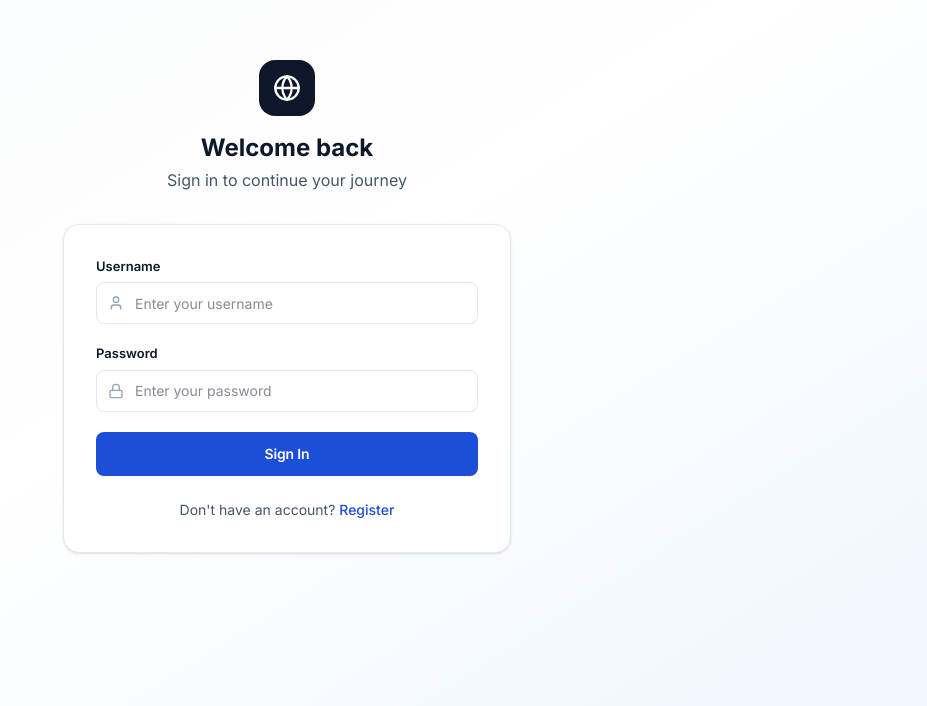
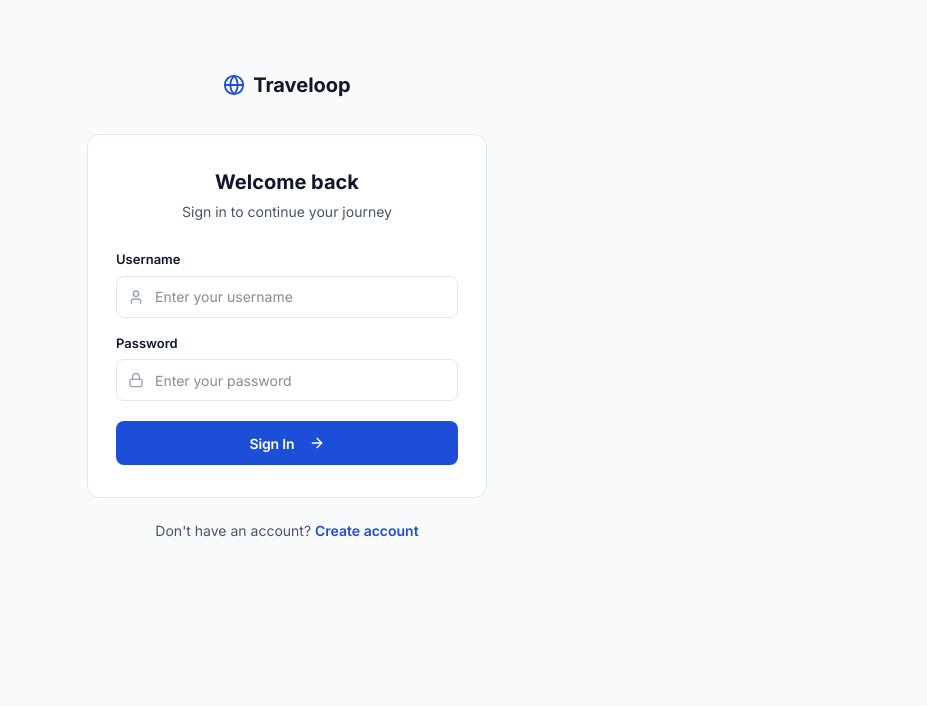
Before and after one commit to Me-coder2024/Travelloop_OdooXPu, a Next.js app in the folder frontend/: page /login in a window 1280 px wide. Shown: the part 158-864 px from the top of the page, without its empty margins (353-1280 px from the left). Built offline with nearby package versions, Linux system fonts and the light colour scheme; no server answers.

Commit message:
refactor(auth): center login card with flat color palette

```diff
--- a/frontend/src/app/(auth)/login/page.tsx
+++ b/frontend/src/app/(auth)/login/page.tsx
@@ -5,11 +5,10 @@ import { loginSchema, LoginInput } from '@/lib/validators';
 import { useAuth } from '@/hooks/useAuth';
 import { Button } from '@/components/ui/Button';
 import { Input } from '@/components/ui/Input';
-import { Globe, User, Lock } from 'lucide-react';
+import { Globe, User, Lock, ArrowRight } from 'lucide-react';
 import Link from 'next/link';
 import { useRouter } from 'next/navigation';
 import { useState } from 'react';
-import { motion } from 'framer-motion';
 
 export default function LoginPage() {
   const { login } = useAuth();
@@ -28,58 +27,78 @@ export default function LoginPage() {
       await login(data.username, data.password);
       router.push('/');
     } catch (err: any) {
-      setServerError(err.response?.data?.message || 'Login failed');
+      setServerError(err.response?.data?.message || 'Invalid credentials. Please try again.');
     } finally {
       setLoading(false);
     }
   };
 
   return (
-    <div className="min-h-screen flex items-center justify-center bg-gradient-to-br from-slate-50 via-white to-blue-50 px-4">
-      <motion.div
-        initial={{ opacity: 0, y: 20 }}
-        animate={{ opacity: 1, y: 0 }}
-        transition={{ duration: 0.5 }}
-        className="w-full max-w-md"
-      >
-        <div className="text-center mb-8">
-          <div className="inline-flex items-center justify-center h-14 w-14 rounded-2xl bg-[var(--color-primary)] mb-4">
-            <Globe className="h-7 w-7 text-white" />
+    <div style={{ minHeight: '100vh', display: 'flex', alignItems: 'center', justifyContent: 'center', background: '#F8FAFC', padding: '24px' }}>
+      <div style={{ width: '100%', maxWidth: '400px' }}>
+        {/* Logo */}
+        <div style={{ textAlign: 'center', marginBottom: '32px' }}>
+          <div style={{ display: 'inline-flex', alignItems: 'center', gap: '8px', fontSize: '20px', fontWeight: 700, color: '#0F172A' }}>
+            <Globe style={{ width: '22px', height: '22px', color: '#1D4ED8' }} />
+            Traveloop
           </div>
-          <h1 className="text-2xl font-bold text-[var(--color-text-primary)]">Welcome back</h1>
-          <p className="text-[var(--color-text-secondary)] mt-1">Sign in to continue your journey</p>
         </div>
 
-        <div className="bg-white rounded-2xl shadow-sm border border-[var(--color-border)] p-8">
-          <form onSubmit={handleSubmit(onSubmit)} className="space-y-5">
+        {/* Card */}
+        <div style={{ background: '#FFFFFF', borderRadius: '12px', padding: '32px 28px', border: '1px solid #E2E8F0' }}>
+          {/* Header */}
+          <div style={{ textAlign: 'center', marginBottom: '28px' }}>
+            <h1 style={{ fontSize: '20px', fontWeight: 700, color: '#0F172A', margin: '0 0 4px 0' }}>
+              Welcome back
+            </h1>
+            <p style={{ fontSize: '14px', color: '#475569', margin: 0 }}>
+              Sign in to continue your journey
+            </p>
+          </div>
+
+          <form onSubmit={handleSubmit(onSubmit)} style={{ display: 'flex', flexDirection: 'column', gap: '16px' }}>
             <Input
-              id="username" label="Username" placeholder="Enter your username"
-              icon={<User className="h-4 w-4" />}
+              id="username"
+              label="Username"
+              placeholder="Enter your username"
+              icon={<User style={{ width: '16px', height: '16px' }} />}
               error={errors.username?.message}
               {...register('username')}
             />
+
             <Input
-              id="password" label="Password" type="password" placeholder="Enter your password"
-              icon={<Lock className="h-4 w-4" />}
+              id="password"
+              label="Password"
+              type="password"
+              placeholder="Enter your password"
+              icon={<Lock style={{ width: '16px', height: '16px' }} />}
               error={errors.password?.message}
               {...register('password')}
             />
 
             {serverError && (
-              <p className="text-sm text-[var(--color-danger)] bg-red-50 px-3 py-2 rounded-lg">{serverError}</p>
+              <div style={{ background: '#FEF2F2', border: '1px solid #E2E8F0', borderRadius: '8px', padding: '10px 14px', fontSize: '13px', color: '#991B1B', fontWeight: 500 }}>
+                {serverError}
+              </div>
             )}
 
-            <Button type="submit" className="w-full" size="lg" loading={loading}>
+            <Button type="submit" variant="primary" size="lg" loading={loading} style={{ width: '100%', marginTop: '4px' }}>
               Sign In
+              {!loading && <ArrowRight style={{ width: '16px', height: '16px', marginLeft: '6px' }} />}
             </Button>
           </form>
+        </div>
 
-          <p className="text-center text-sm text-[var(--color-text-secondary)] mt-6">
+        {/* Footer */}
+        <div style={{ textAlign: 'center', marginTop: '20px' }}>
+          <span style={{ fontSize: '14px', color: '#475569' }}>
             Don&apos;t have an account?{' '}
-            <Link href="/register" className="text-[var(--color-accent)] font-medium hover:underline">Register</Link>
-          </p>
+            <Link href="/register" style={{ color: '#1D4ED8', fontWeight: 600, textDecoration: 'none' }}>
+              Create account
+            </Link>
+          </span>
         </div>
-      </motion.div>
+      </div>
     </div>
   );
 }
```
